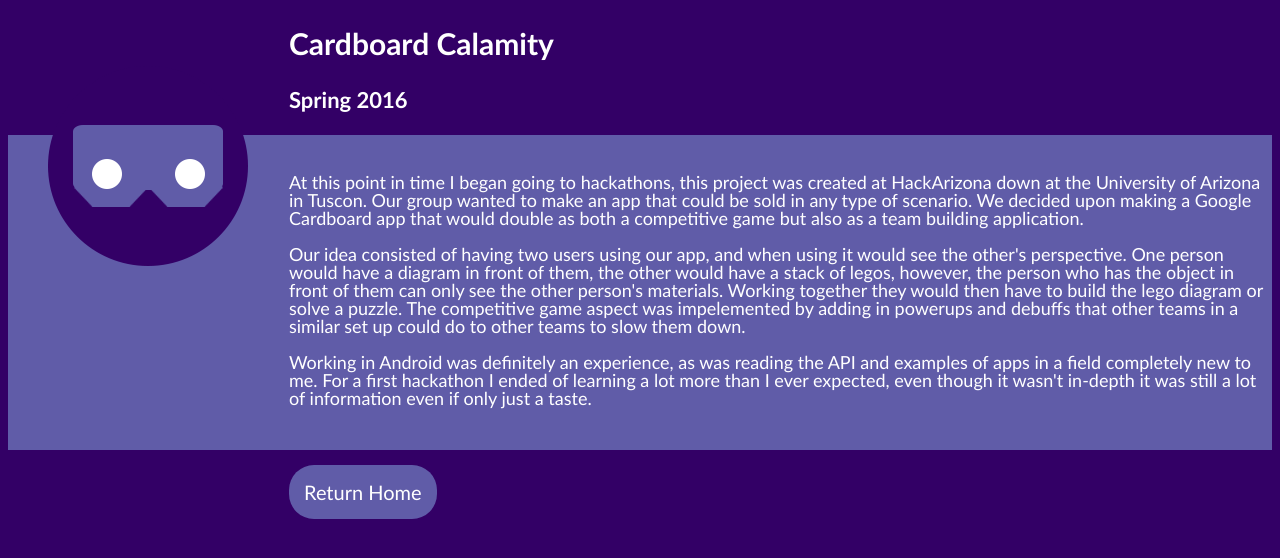
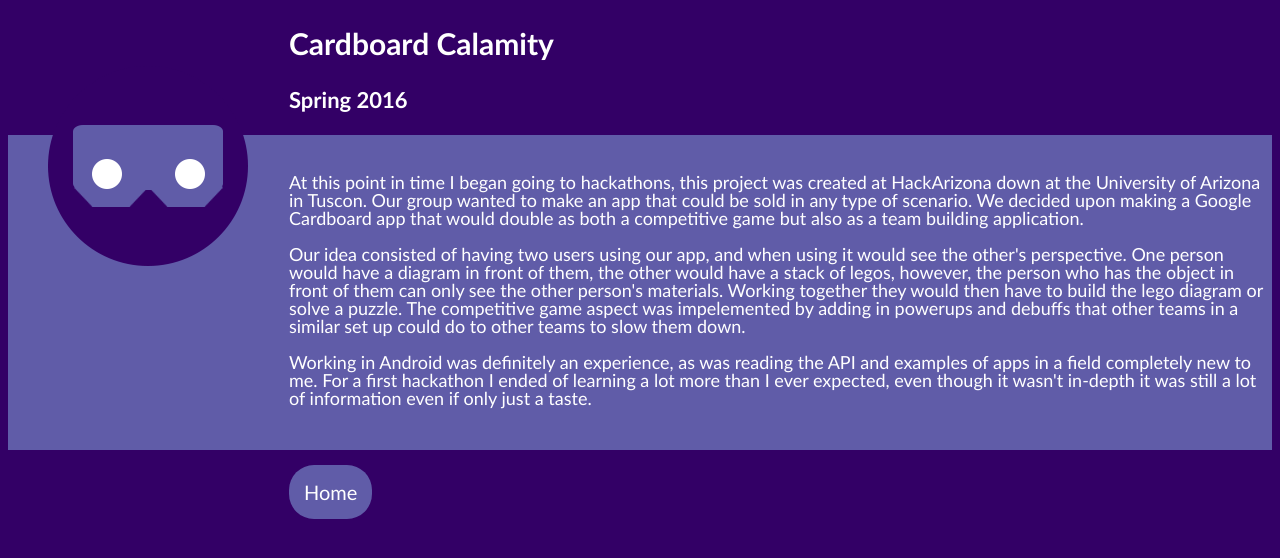
Before and after one commit to HalcyonAura/HalcyonAura.github.io, a plain HTML site: page cardboardcalamity.html in a window 1280 px wide. Drawn offline with Linux system fonts and the light colour scheme.

Commit message:
Home link fix 2

```diff
--- a/cardboardcalamity.html
+++ b/cardboardcalamity.html
@@ -19,6 +19,6 @@ Our idea consisted of having two users using our app, and when using it would se
 <p>
 Working in Android was definitely an experience, as was reading the API and examples of apps in a field completely new to me. For a first hackathon I ended of learning a lot more than I ever expected, even though it wasn't in-depth it was still a lot of information even if only just a taste.</p>
 </section>
-<a href="index.html" title="Home" target="_self">Return Home</a>
+<a href="index.html" title="Home" target="_self">Home</a>
 </body>
 </html>
```
